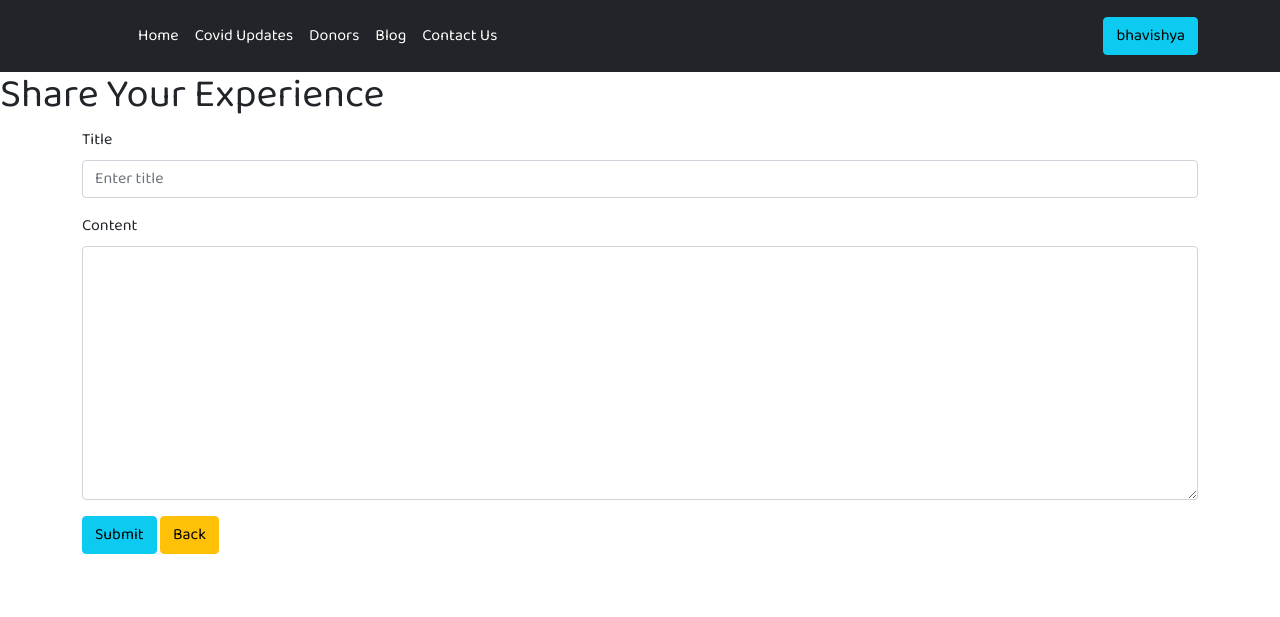
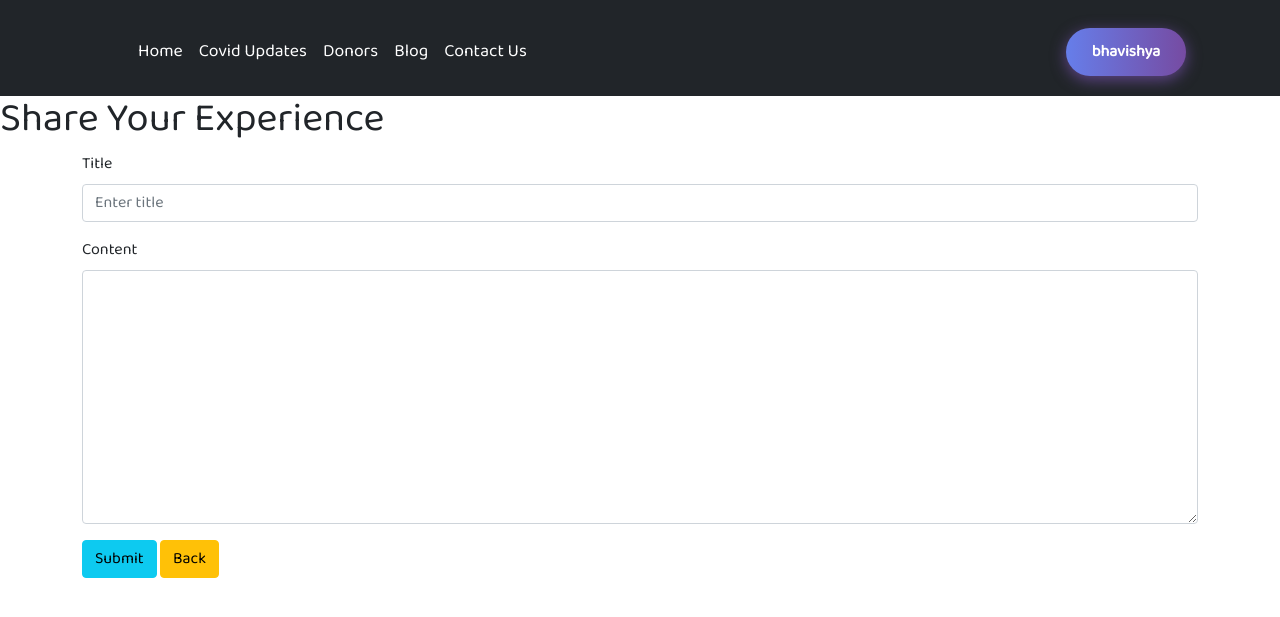
Before and after one commit to Bhavishya-tiwari/Covid_Survivors, a Django app: page /blog/addblog in a window 1280 px wide. Shown: the top 617 px of the page. Run offline with Django 3.2, Linux system fonts and the light colour scheme; a user stored in the database is signed in; some libraries are stand-ins or nearby versions.

Commit message:
minor changes

```diff
--- a/templates/base.html
+++ b/templates/base.html
@@ -69,13 +69,122 @@
       color: white;
       font: weight 9px;
     }
-    /* .bg{
-      width: 100vw;
-      height: 100vh;
-      background-image: linear-gradient(blue,yellow);
-      z-index: -666;
-      position: absolute;
-    } */
+
+
+
+ .nn{
+   max-height: 12vh;
+ }
+ .tran{
+   transition: max-height 2s;
+   font-size: 1.1em;
+ }
+ .oh{
+   background-image: linear-gradient(45deg, red, blue);
+   background-size: 130%;
+   padding: 5px 18px;
+   border-radius: 9px;
+   text-decoration: none;
+   background-position: 0%;
+
+ }
+ .oh :hover{
+   background-position: 100%;
+
+ }
+ /*  buttons */
+ * {
+    -webkit-box-sizing: border-box;
+    -moz-box-sizing: border-box;
+    box-sizing: border-box;
+    /* font-size: 1.4em; */
+}
+
+.buttons {
+    margin: 10%;
+    text-align: center;
+    font-family: 'Kalam', cursive;
+  }
+
+  .btn-hover {
+    min-width: 120px;
+    font-size: 1.4em;
+    font-size: 16px;
+    font-weight: 600;
+    color: #fff;
+    cursor: pointer;
+    margin: 12px;
+    /* height: 55px; */
+    padding: 12px 23px;
+    text-align:center;
+    border: none;
+    background-size: 300% 100%;
+
+    border-radius: 50px;
+    -o-transition: all .4s ease-in-out;
+    -webkit-transition: all .4s ease-in-out;
+    transition: all .4s ease-in-out;
+}
+
+.btn-hover:hover {
+    background-position: 100% 0;
+    -o-transition: all .4s ease-in-out;
+    -webkit-transition: all .4s ease-in-out;
+    transition: all .4s ease-in-out;
+}
+
+.btn-hover:focus {
+    outline: none;
+}
+
+.btn-hover.color-1 {
+    background-image: linear-gradient(to right, #25aae1, #40e495, #30dd8a, #2bb673);
+    box-shadow: 0 4px 15px 0 rgba(49, 196, 190, 0.75);
+}
+.btn-hover.color-2 {
+    background-image: linear-gradient(to right, #f5ce62, #e43603, #fa7199, #e85a19);
+    box-shadow: 0 4px 15px 0 rgba(229, 66, 10, 0.75);
+}
+.btn-hover.color-3 {
+    background-image: linear-gradient(to right, #667eea, #764ba2, #6B8DD6, #8E37D7);
+    box-shadow: 0 4px 15px 0 rgba(116, 79, 168, 0.75);
+
+}
+.btn-hover.color-4 {
+    background-image: linear-gradient(to right, #fc6076, #ff9a44, #ef9d43, #e75516);
+    box-shadow: 0 4px 15px 0 rgba(252, 104, 110, 0.75);
+}
+.btn-hover.color-5 {
+    background-image: linear-gradient(to right, #0ba360, #3cba92, #30dd8a, #2bb673);
+    box-shadow: 0 4px 15px 0 rgba(23, 168, 108, 0.75);
+}
+.btn-hover.color-6 {
+    background-image: linear-gradient(to right, #009245, #FCEE21, #00A8C5, #D9E021);
+    box-shadow: 0 4px 15px 0 rgba(83, 176, 57, 0.75);
+}
+.btn-hover.color-7 {
+    background-image: linear-gradient(to right, #6253e1, #852D91, #A3A1FF, #F24645);
+    box-shadow: 0 4px 15px 0 rgba(126, 52, 161, 0.75);
+}
+.btn-hover.color-8 {
+    background-image: linear-gradient(to right, #29323c, #485563, #2b5876, #4e4376);
+    box-shadow: 0 4px 15px 0 rgba(45, 54, 65, 0.75);
+}
+.btn-hover.color-9 {
+    background-image: linear-gradient(to right, #25aae1, #4481eb, #04befe, #3f86ed);
+    box-shadow: 0 4px 15px 0 rgba(65, 132, 234, 0.75);
+}
+.btn-hover.color-10 {
+        background-image: linear-gradient(to right, #ed6ea0, #ec8c69, #f7186a , #FBB03B);
+    box-shadow: 0 4px 15px 0 rgba(236, 116, 149, 0.75);
+}
+.btn-hover.color-11 {
+       background-image: linear-gradient(to right, #eb3941, #f15e64, #e14e53, #e2373f);  box-shadow: 0 5px 15px rgba(242, 97, 103, .4);
+}
+/* buttons */
+
+
+
 
 
   </style>
@@ -88,7 +197,7 @@
 
 <body>
   <div id="j">
-    <header  class="p-3 bg-dark text-white">
+    <header id="i" class="p-3 bg-dark nn tran text-white">
       <a id="x">X</a>
       <div id="navbar" class="container">
         <div id="navbar2" class="d-flex flex-wrap align-items-center justify-content-center justify-content-lg-start">
@@ -119,8 +228,9 @@
             <input type="search" class="form-control form-control-dark" placeholder="Search..." aria-label="Search">
           </form> {% endcomment %}
           {% if request.user.is_authenticated %}
+          <a href="/profile">
+      <button class="btn-hover color-3">{{request.user}}</button></a>
 
-          <a href="/profile" class="btn btn-info">{{request.user}}</a>
           <!-- <script type="text/javascript">
             var a = "{{request.user}}";
             console.log(a);
@@ -138,6 +248,19 @@
       </div>
     </header>
   <div class="bg">
+      <!-- <button class="btn-hover color-1">BUTTON</button>
+      <button class="btn-hover color-2">BUTTON</button>
+      <button class="btn-hover color-3">BUTTON</button>
+      <button class="btn-hover color-4">BUTTON</button>
+      <button class="btn-hover color-5">BUTTON</button>
+      <button class="btn-hover color-6">BUTTON</button>
+      <button class="btn-hover color-7">BUTTON</button>
+      <button class="btn-hover color-8">BUTTON</button>
+      <button class="btn-hover color-9">BUTTON</button>
+      <button class="btn-hover color-10">BUTTON</button>
+      <button class="btn-hover color-11">BUTTON</button> -->
+  </div>
+
 
 
   </div>
@@ -168,19 +291,28 @@
 
   <script>
 
+    var tap = 0;
 
     document.getElementById("x").addEventListener('click', () => {
-      let h = document.getElementById("j").clientHeight
-      // console.log("click",h);
-
-        if(h<100){
-      document.getElementById("j").style.height = "auto";}
-        else{
-      document.getElementById("j").style.height = "15vh";
-      document.getElementById("j").style.transform= rotate(20);
 
 
+      if(tap % 2 !== 0 ){
+      document.getElementById("i").classList.remove("nn")
+      document.getElementById("i").style.maxHeight = "54vh";
+
+        tap = tap + 1;
+    }
+          else if(tap % 2 ===0){
+      document.getElementById("i").style.maxHeight = "9vh";
+
+
+          tap = tap +1;
+
         }
+
+
+
+
 
 
     })
```
Also changed, not shown: db.sqlite3.
